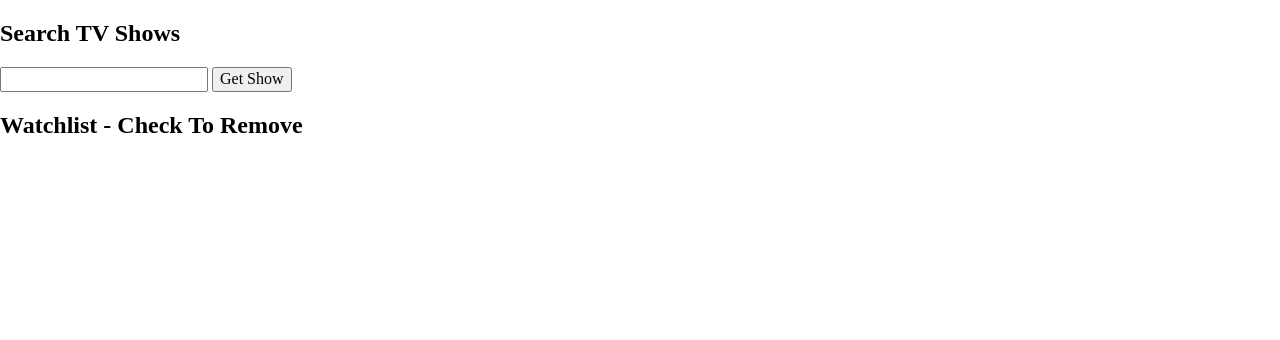
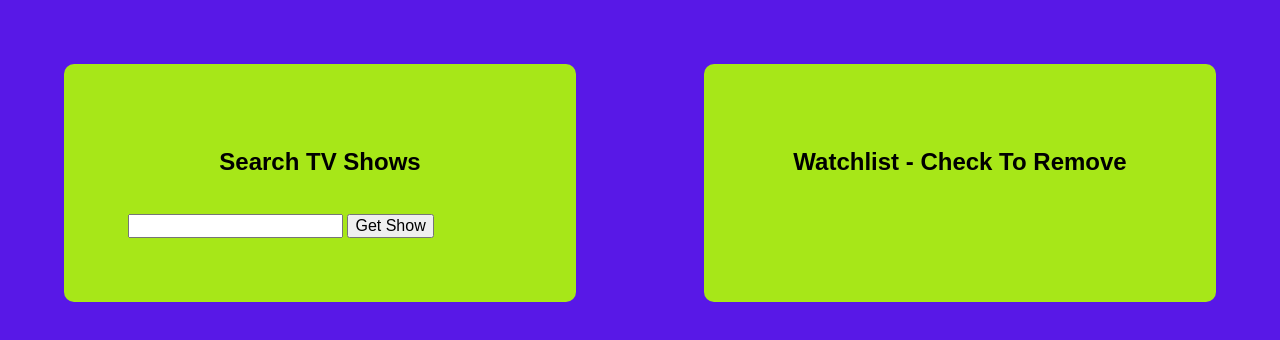
Before and after one commit to LukeMcK/TV-Watchlist, a plain HTML site: page index.html in a window 1280 px wide. Drawn offline with Linux system fonts and the light colour scheme.

Commit message:
change styles to make appearance a little more pleasant

```diff
--- a/css/style.css
+++ b/css/style.css
@@ -3,18 +3,40 @@
 /*******************************************/
 
 /* Box Model Hack */
-*{
+* {
   box-sizing: border-box;
 }
 
 /******************************************
 /* LAYOUT
 /*******************************************/
-img{
-  display: block;
-  margin: 0 auto;
+body {
+  display: flex;
+  font-family: Arial, Helvetica, sans-serif;
+  background-color: #5818e7;
 }
 
+section {
+  flex: 1;
+  margin: 5%;
+  padding: 5%;
+  background-color: #a7e718;
+  border-radius: 10px;
+}
+
+h2 {
+  text-align: center;
+  margin-bottom: 10%;
+}
+ul {
+  padding: 0;
+  width: 60%;
+}
+
+li {
+  display: flex;
+  justify-content: space-between;
+}
 
 /******************************************
 /* ADDITIONAL STYLES
--- a/index.html
+++ b/index.html
@@ -6,7 +6,7 @@
 	<meta name="description" content="This is where your description goes">
 	<meta name="keywords" content="one, two, three">
 
-	<title>Title in the tab</title>
+	<title>TV Watchlist</title>
 
 	<!-- external CSS link -->
 	<link rel="stylesheet" href="css/normalize.css">
@@ -15,9 +15,12 @@
 
 <body>
 	<section class="selectShow">
-		<h2>Search TV Shows</h2>
-		<input type="text" name="" value="">
-		<button type="button" name="button">Get Show</button>
+		<span class="searchHead">
+			<h2>Search TV Shows</h2>
+			<input type="text" name="" value="">
+			<button type="button" name="button">Get Show</button>
+		</span>
+
 	</section>
 	<section class="watchListSection">
 		<h2>Watchlist - Check To Remove</h2>
--- a/js/main.js
+++ b/js/main.js
@@ -1,11 +1,11 @@
-//Example fetch using pokemonapi.co
 document.querySelector("button").addEventListener("click", getFetch);
 let tvArray = [];
 let fullWatchList = [];
 if (localStorage.getItem("watchList") != null) {
   fullWatchList = localStorage.getItem("watchList").split(",");
+  makeWatchList(fullWatchList);
 }
-makeWatchList(fullWatchList);
+
 function getFetch() {
   const choice = document.querySelector("input").value;
   const url = `https://api.tvmaze.com/search/shows?q=${choice}`;
@@ -98,4 +98,7 @@ function addToFullWatchList(list) {
 function removeFromFullWatchList(box) {
   fullWatchList.splice(fullWatchList.indexOf(box.srcElement.value), 1);
   localStorage.setItem("watchList", fullWatchList.toString());
+  if (localStorage.getItem("watchList") === "") {
+    localStorage.removeItem("watchList");
+  }
 }
```
